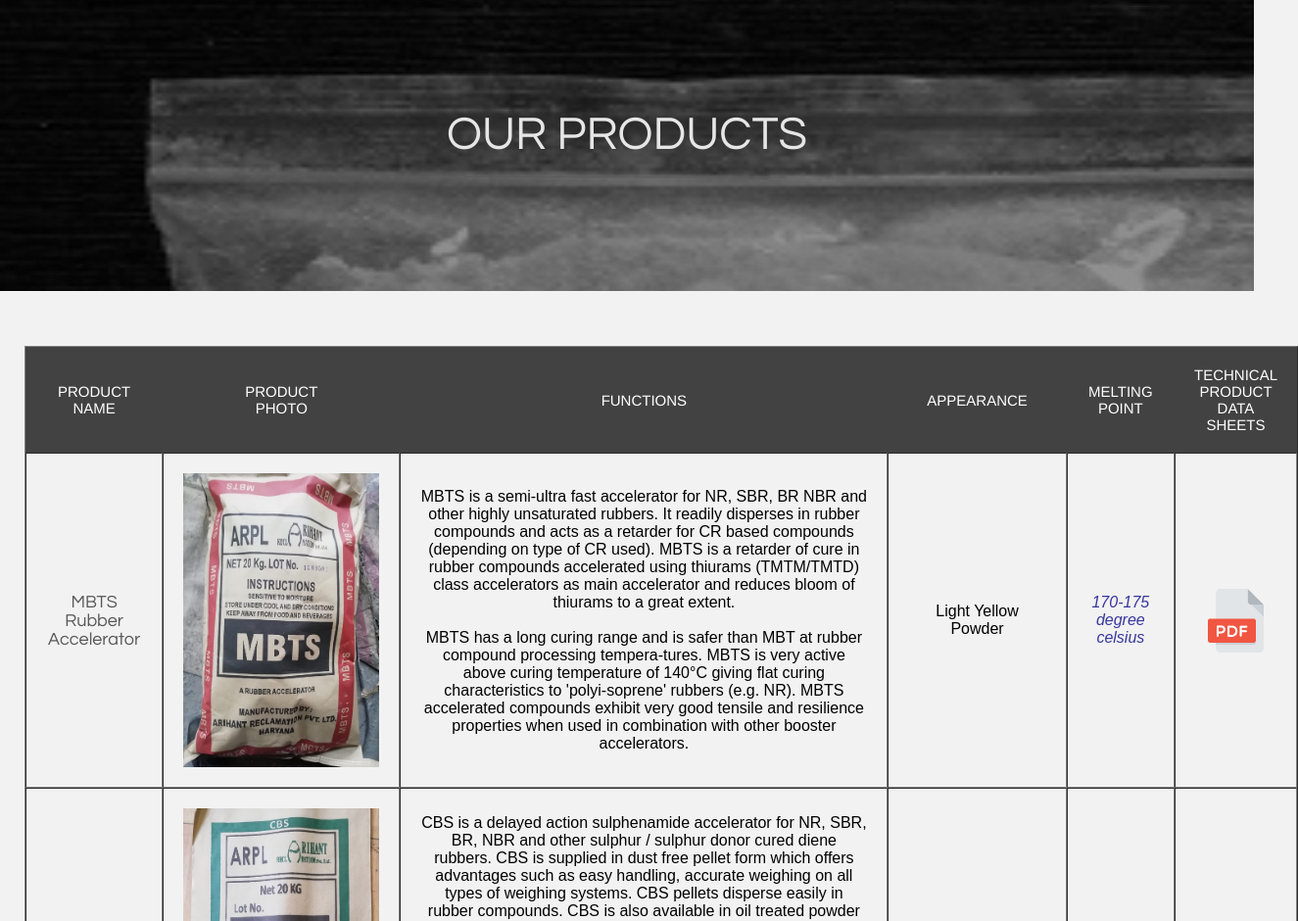
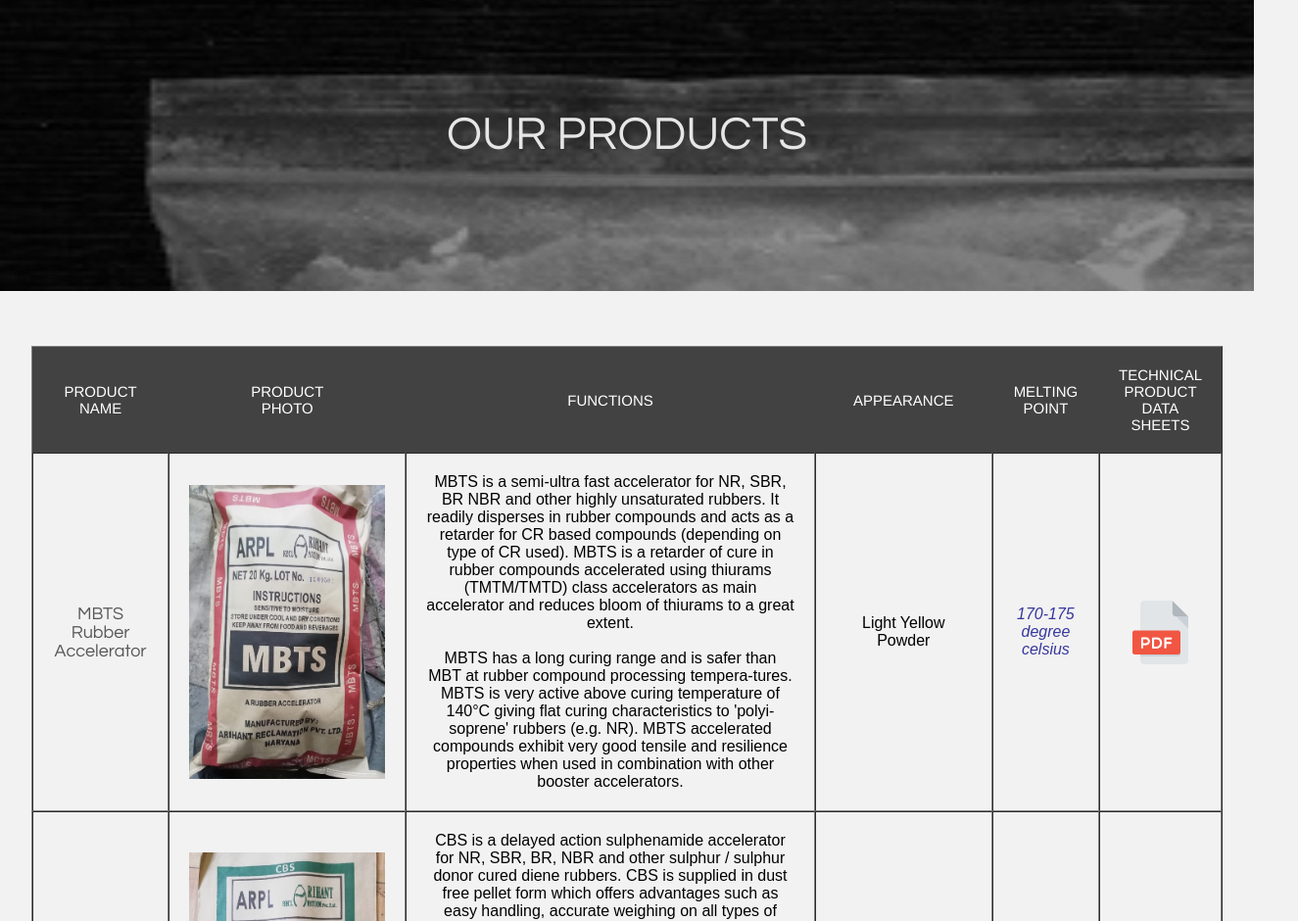
Before and after one commit to anubhav11march/ARPLWebsite, a plain HTML site: page products.html in a window 1280 px wide. Shown: the part 287-1227 px from the top of the page at 98% size, 1325 px wide, since content can reach past the window. Drawn offline with Linux system fonts and the light colour scheme.

Commit message:
corrected products table margin

```diff
--- a/products.html
+++ b/products.html
@@ -180,7 +180,10 @@ sup  { font-size: 36px; font-weight: 100; line-height: 55px; }
 </table>
 <br><br>
 </table>
-<table border="1" cellpadding="20" cellspacing="0" width="100%" id="products">
+
+<div class="container">
+    <div class="item">
+        <table border="1" cellpadding="20" cellspacing="0" width="100%">
             <tr id="headings">
                 <td>PRODUCT
                     <br>
@@ -363,6 +366,9 @@ The normal dosage of  TBBS is in the range of 0.5-1.0 phr for 'conventional cure
                 <td><a href=""><img src="./pdf-icon.jpg" alt="Textbook" height="65px"/></a></td>
             </tr>
           </table>
+    </div>
+</div>
+<br><br>
 <table align="center" width=100% bgcolor="#424242">
     <tr>
       <td align=center>
--- a/styles.css
+++ b/styles.css
@@ -23,9 +23,14 @@ table
     text-align:center;
 }
 
-#products
+.container
 {
-    width:1300px;
-    margin-left:25px;
-    margin-bottom:55px;
+    display:flex;
+    flex-direction:row;
+    justify-content:center;
 }
+
+.item
+{
+    width:95%;
+}
```
Lines whose indentation alone changed are shown as unchanged.
